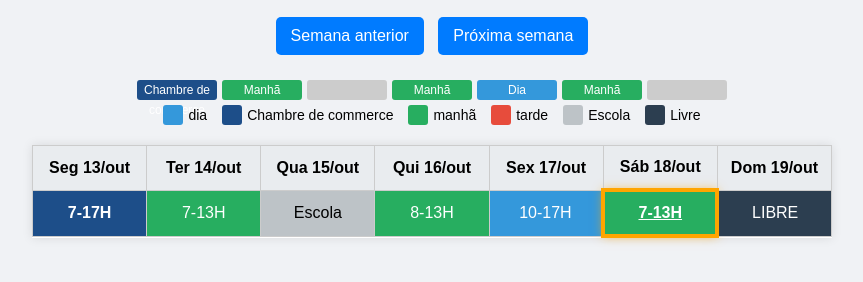
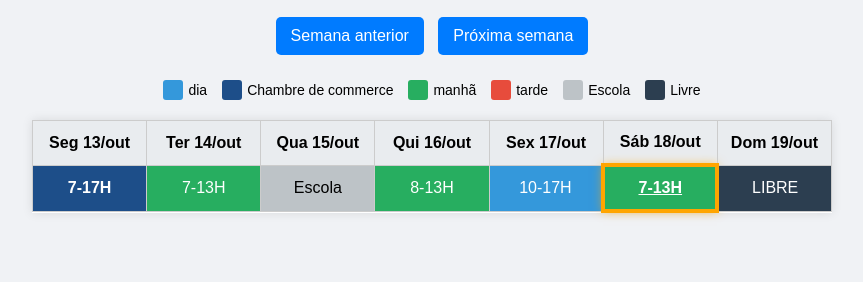
Before and after one commit to ledledledlsc/Horarios_Trabalho, a plain HTML site: page index.html in a window 1280 px wide. Shown: the part 130-412 px from the top of the page, without its empty margins (208-1071 px from the left). Drawn offline with Linux system fonts and the light colour scheme.

Commit message:
Update index.html

```diff
--- a/index.html
+++ b/index.html
@@ -23,9 +23,7 @@
   #legenda { display: flex; justify-content: center; flex-wrap: wrap; margin-bottom: 20px; gap: 15px; }
   .itemLegenda { display: flex; align-items: center; gap: 5px; font-size: 14px; }
   .colorBox { width: 20px; height: 20px; display: inline-block; border-radius: 3px; }
-  #miniLabels { display:flex; justify-content:center; gap:5px; margin-bottom:5px; flex-wrap: wrap; }
-  #miniLabels span { display:inline-block; width:80px; height:20px; line-height:20px; text-align:center; font-size:12px; border-radius:3px; color:white; }
-  @media(max-width: 600px) { th, td { font-size: 14px; padding: 8px; } #semanaTitulo { font-size: 20px; } button { font-size: 14px; padding: 8px 12px; } #miniLabels span { width:60px; font-size:10px; } }
+  @media(max-width: 600px) { th, td { font-size: 14px; padding: 8px; } #semanaTitulo { font-size: 20px; } button { font-size: 14px; padding: 8px 12px; } }
 </style>
 </head>
 <body>
@@ -36,8 +34,6 @@
   <button id="prevWeek">Semana anterior</button>
   <button id="nextWeek">Próxima semana</button>
 </div>
-
-<div id="miniLabels"></div>
 
 <div id="legenda">
   <div class="itemLegenda"><span class="colorBox blue"></span> dia</div>
@@ -120,20 +116,6 @@ function mostrarSemana(index){
   const linhaDatas = linhasCache[semana.start+1];
   const linhaHorarios = linhasCache[semana.start+2];
 
-  // Mini Labels
-  const miniLabels = document.getElementById('miniLabels');
-  miniLabels.innerHTML = '';
-  linhaHorarios.forEach(celula => {
-      const span = document.createElement('span');
-      const cor = classificarHorario(celula);
-      if(cor === 'blue-dark') { span.style.backgroundColor = '#1d4e89'; span.textContent = 'Chambre de commerce'; }
-      else if(cor === 'blue') { span.style.backgroundColor = '#3498db'; span.textContent = 'Dia'; }
-      else if(cor === 'green') { span.style.backgroundColor = '#27ae60'; span.textContent = 'Manhã'; }
-      else if(cor === 'red') { span.style.backgroundColor = '#e74c3c'; span.textContent = 'Tarde'; }
-      else { span.style.backgroundColor = '#ccc'; span.textContent = ''; }
-      miniLabels.appendChild(span);
-  });
-
   // Cabeçalho da tabela
   const trHead = document.createElement('tr');
   linhaDatas.forEach(celula=>{
```
